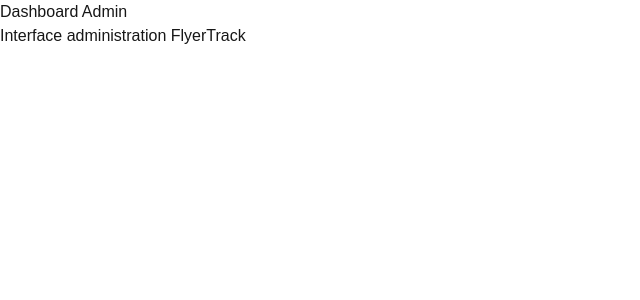
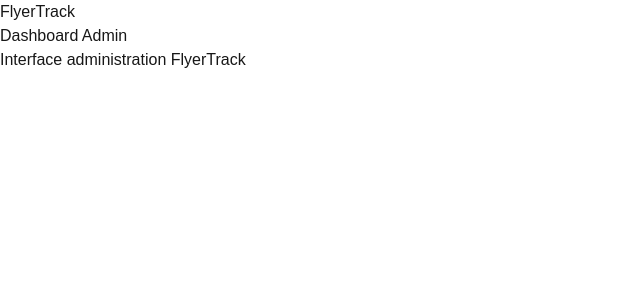
Before and after one commit to Raoufbensaid/admin-Flyer-Track, a Next.js app: page / in a window 1280 px wide. Shown: the top 300 px of the page, without its empty margins (0-640 px from the left). Built offline with nearby package versions, Linux system fonts and the light colour scheme.

Commit message:
test deploy 3

```diff
--- a/src/app/page.tsx
+++ b/src/app/page.tsx
@@ -1,6 +1,7 @@
 export default function Home() {
   return (
     <div>
+      <h1>FlyerTrack</h1>
       <h1>Dashboard Admin</h1>
       <p>Interface administration FlyerTrack</p>
     </div>
```
